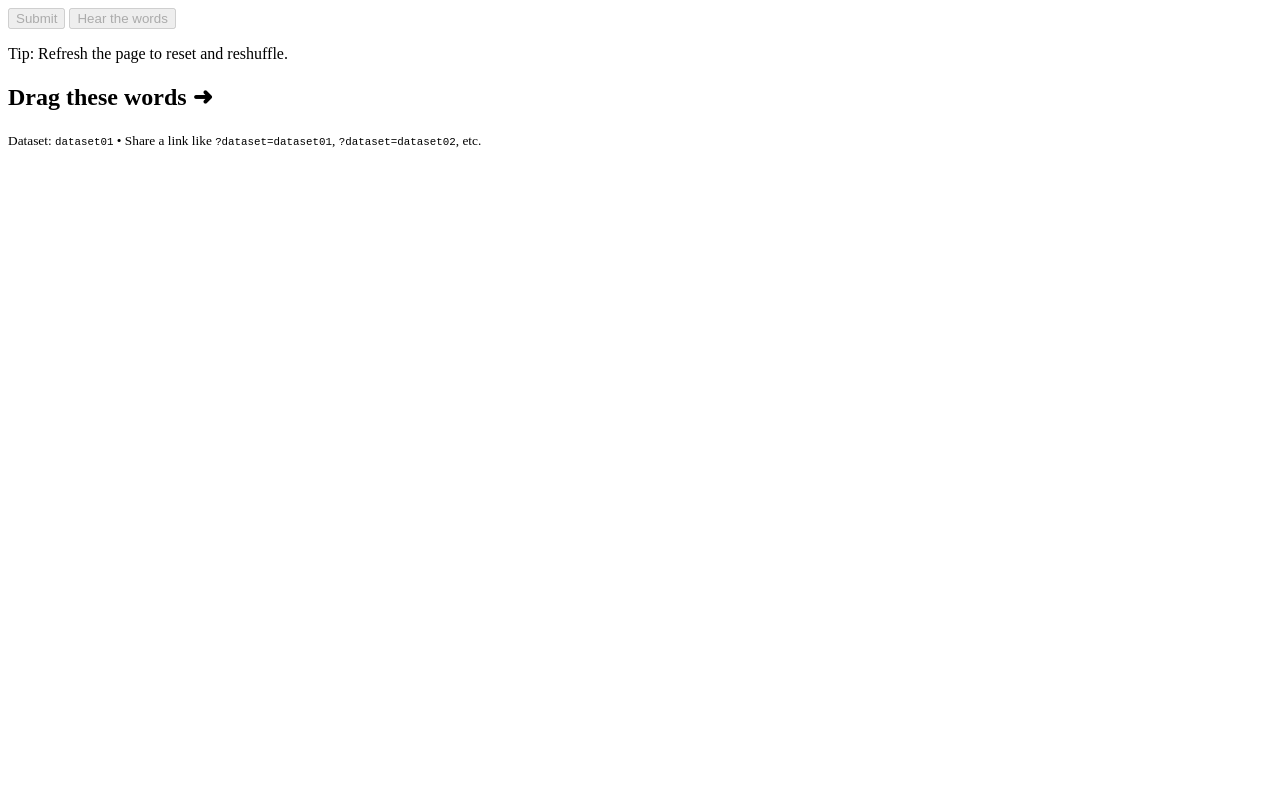
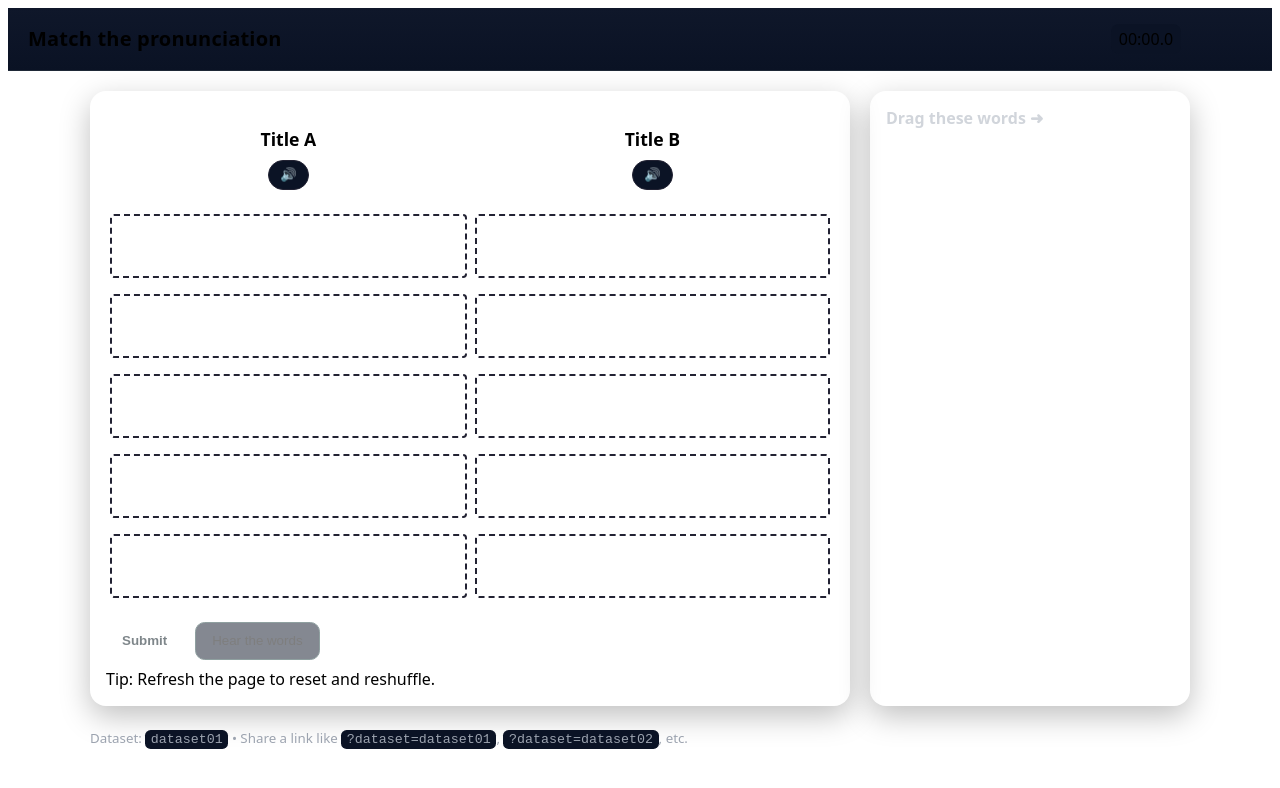
Before and after one commit to TheFunkyShip/Pronunciation-Game, a plain HTML site: page index.html in a window 1280 px wide. Drawn offline with Linux system fonts and the light colour scheme.

Commit message:
Fix table

```diff
--- a/index.html
+++ b/index.html
@@ -1,8 +1,40 @@
 <!doctype html>
+<html lang="en">
+<head>
+  <meta charset="utf-8" />
+  <meta name="viewport" content="width=device-width, initial-scale=1" />
+  <title>Match the Pronunciation</title>
+  <link rel="stylesheet" href="style.css" />
+</head>
+<body>
+  <header class="topbar">
+    <h1>Match the pronunciation</h1>
+    <div class="status">
+      <div class="timer" id="timer" aria-live="polite">00:00.0</div>
+      <div class="score" id="score" aria-live="polite"></div>
+    </div>
+  </header>
+
+  <main class="layout">
+    <section class="board" aria-label="Answer board">
+      <table class="game-table" role="grid" aria-label="Pronunciation table">
+        <thead>
+          <tr>
+            <th id="colAHeader">
+              <div class="title-wrap">
+                <span class="title-text" id="titleAText">Title A</span>
+                <button class="speaker" id="speakTitleA" title="Hear column A title" aria-label="Hear column A title">🔊</button>
+              </div>
+            </th>
+            <th id="colBHeader">
+              <div class="title-wrap">
+                <span class="title-text" id="titleBText">Title B</span>
+                <button class="speaker" id="speakTitleB" title="Hear column B title" aria-label="Hear column B title">🔊</button>
+              </div>
+            </th>
           </tr>
         </thead>
         <tbody>
-<!-- Five droppable rows -->
           <tr>
             <td class="dropzone" data-col="A"></td>
             <td class="dropzone" data-col="B"></td>
@@ -26,7 +58,6 @@
         </tbody>
       </table>
 
-
       <div class="controls">
         <button id="submitBtn" class="primary" disabled>Submit</button>
         <button id="hearBtn" class="secondary" disabled>Hear the words</button>
@@ -34,20 +65,18 @@
       <p class="hint">Tip: Refresh the page to reset and reshuffle.</p>
     </section>
 
-
     <aside class="tray" aria-label="Word tray">
       <h2>Drag these words ➜</h2>
       <div id="tray" class="tile-tray" aria-live="polite"></div>
     </aside>
   </main>
 
-
   <footer class="foot">
     <small>
-Dataset: <code id="datasetName">dataset01</code> • Share a link like <code>?dataset=dataset01</code>, <code>?dataset=dataset02</code>, etc.
+      Dataset: <code id="datasetName">dataset01</code> • Share a link like
+      <code>?dataset=dataset01</code>, <code>?dataset=dataset02</code>, etc.
     </small>
   </footer>
-
 
   <script src="script.js"></script>
 </body>
```
Lines whose indentation alone changed are shown as unchanged.
